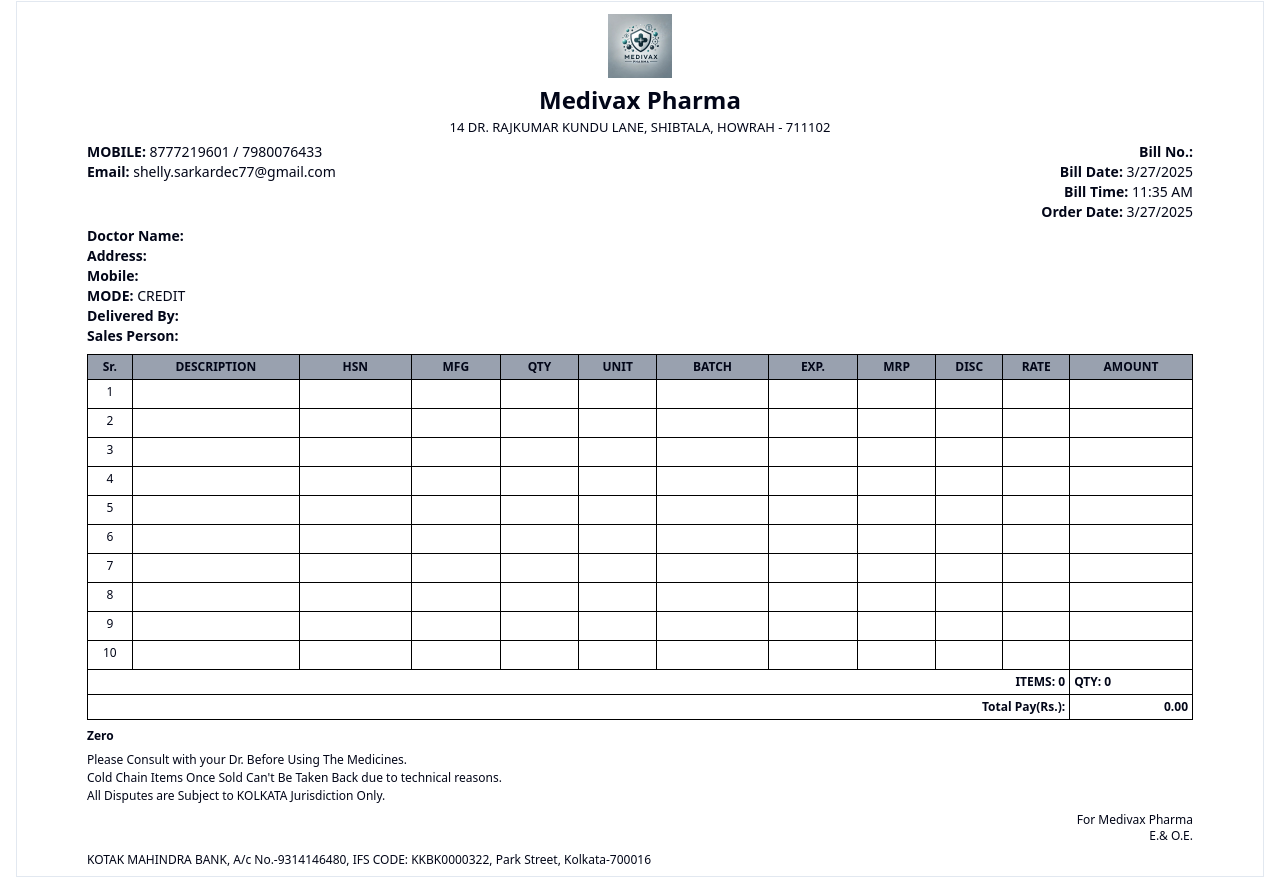
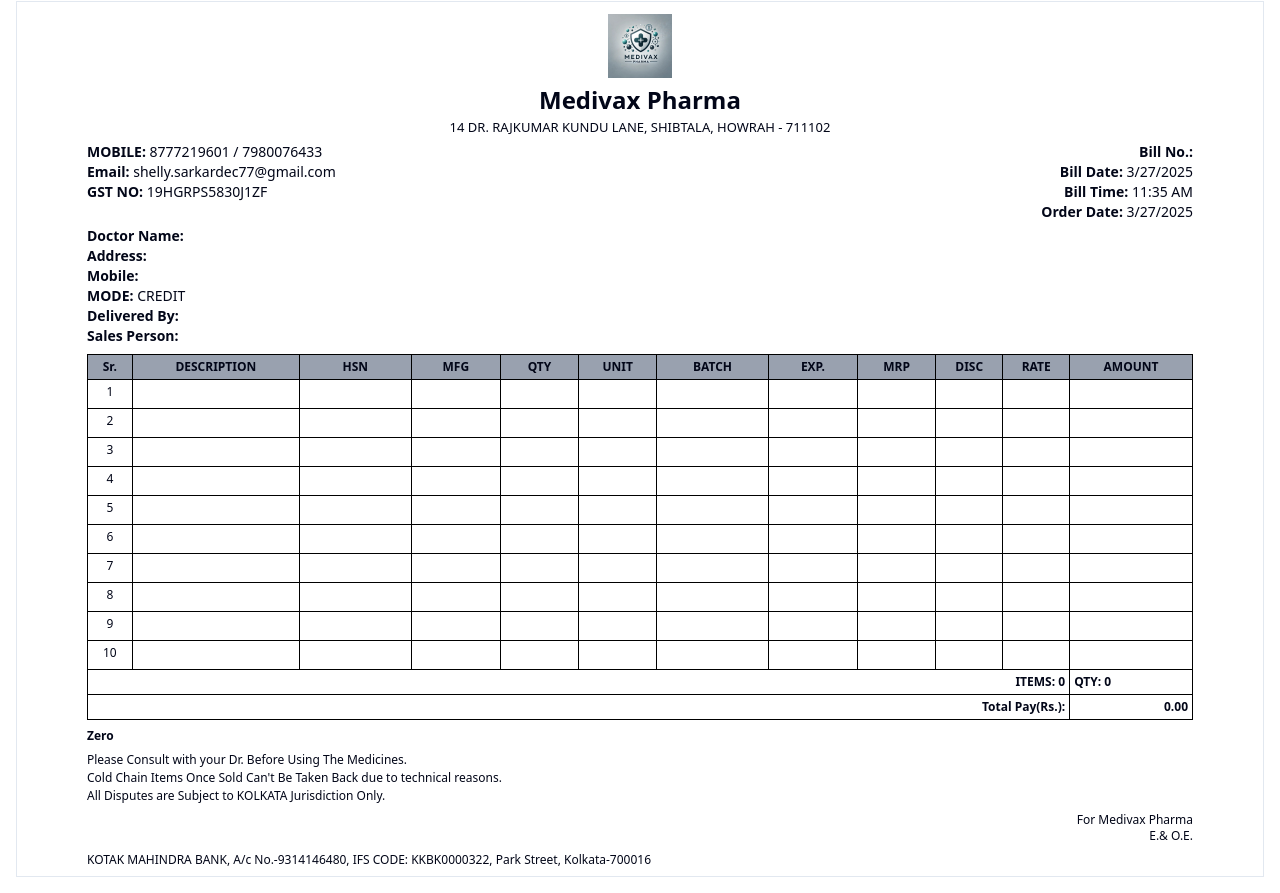
Before and after one commit to SwapnilSkr/medivax-bill-generator, a Next.js app: page /generate in a window 1280 px wide. Shown: the part 1399-2292 px from the top of the page. Built offline with nearby package versions, Linux system fonts and the light colour scheme.

Commit message:
added gst number back

```diff
--- a/components/bill/BillHeader.tsx
+++ b/components/bill/BillHeader.tsx
@@ -26,14 +26,14 @@
       </div>
       <div className="flex justify-between mt-1 text-sm">
         <div className="text-left">
-          {/* <p>
-            <strong>GST NO:</strong> {billInfo.gstNo}
-          </p> */}
           <p>
             <strong>MOBILE:</strong> 8777219601 / 7980076433
           </p>
           <p>
             <strong>Email:</strong> {billInfo.email}
+          </p>
+          <p>
+            <strong>GST NO:</strong> {billInfo.gstNo}
           </p>
         </div>
         <div className="text-right">
--- a/hooks/useBill.ts
+++ b/hooks/useBill.ts
@@ -7,7 +7,7 @@
     billNo: "",
     billDate: "",
     billTime: "",
-    // gstNo: "19HGRPS5830J1ZF",
+    gstNo: "19HGRPS5830J1ZF",
     nameType: "Doctor",
     doctorName: "",
     refDoctor: "",
--- a/types/bill.ts
+++ b/types/bill.ts
@@ -2,7 +2,7 @@
   billNo: string;
   billDate: string;
   billTime: string;
-  // gstNo: string;
+  gstNo: string;
   nameType: "Doctor" | "Patient";
   doctorName: string;
   refDoctor: string;
```
